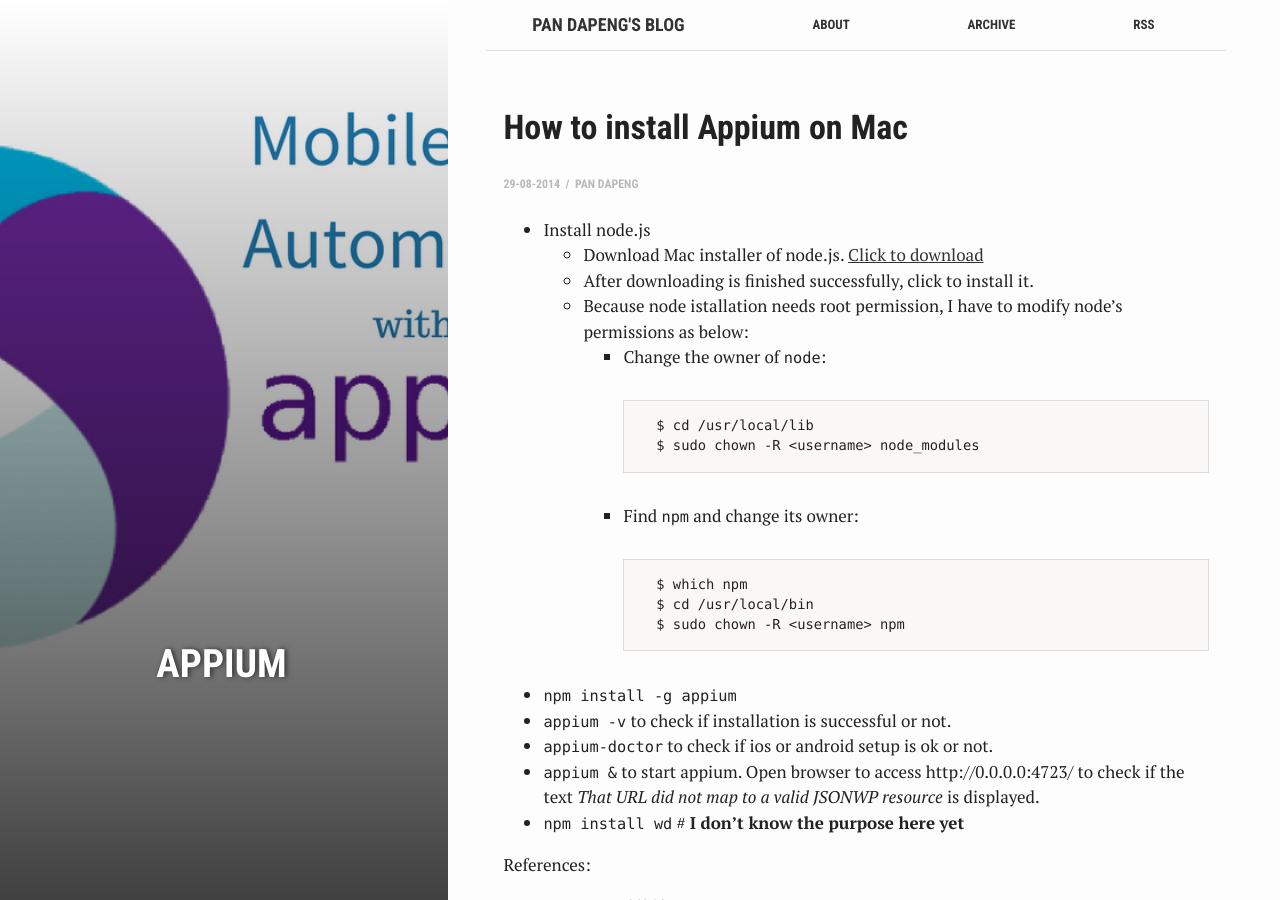
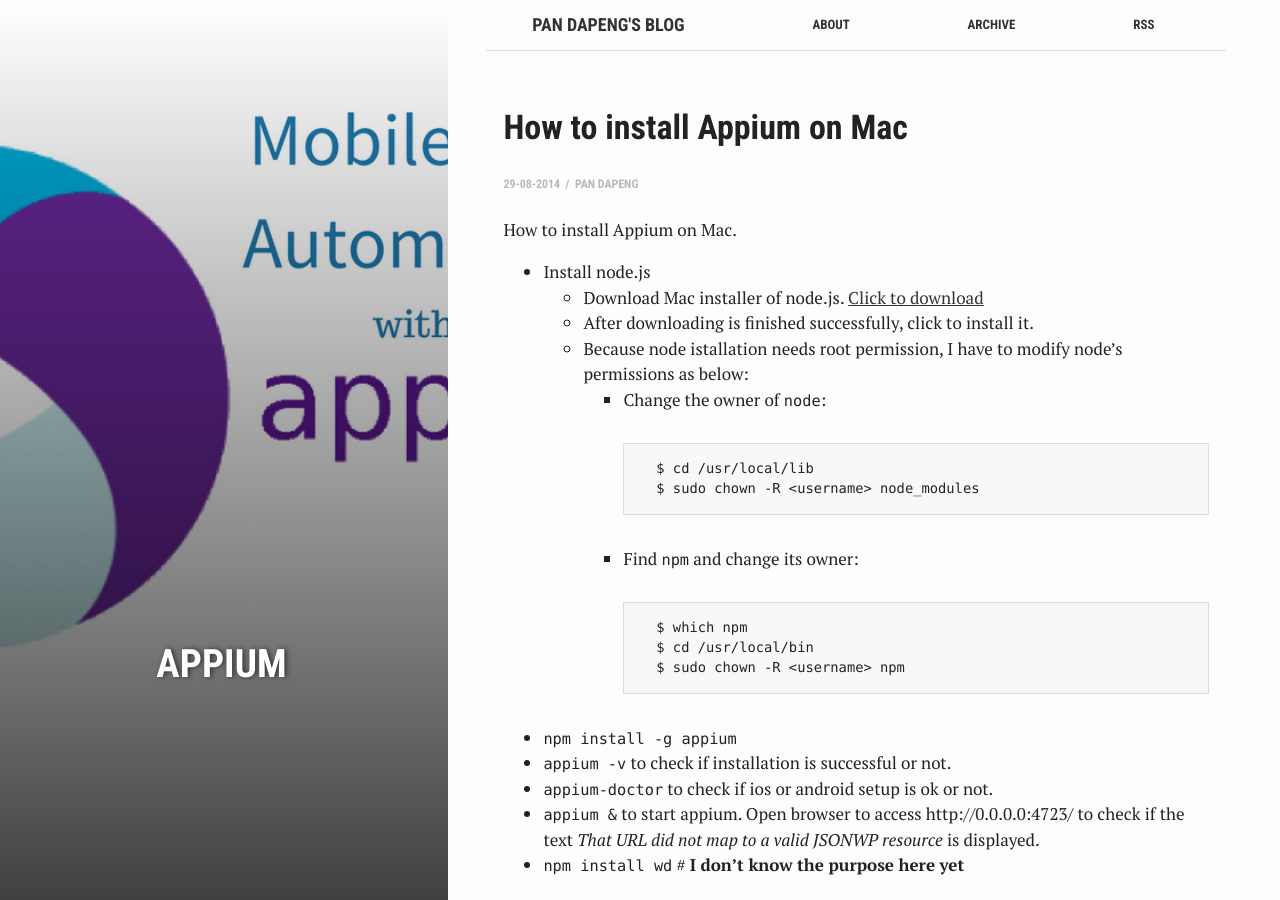
Before and after one commit to pandapeng/blog, a Jekyll site: the page built from _posts/2014-08-29-how-to-install-appium-on-mac.md, in a window 1280 px wide and 900 px high. Built offline with Jekyll 4.4.1, drawn with Linux system fonts in a browser that asks for light colours.

Commit message:
Update contents of how-to-install-appium-on-mac.md
Change-Id: I2a6627cba124045cef289f92c1b4cfe02a9c8e67

```diff
--- a/_posts/2014-08-29-how-to-install-appium-on-mac.md
+++ b/_posts/2014-08-29-how-to-install-appium-on-mac.md
@@ -7,6 +7,8 @@
 tags: ['appium']
 author: Pan Dapeng
 ---
+How to install Appium on Mac.
+
 
 * Install node.js
     * Download Mac installer of node.js. [Click to download](http://nodejs.org/dist/v0.10.31/node-v0.10.31.pkg)
```
Also changed, not shown: 3 other files.
